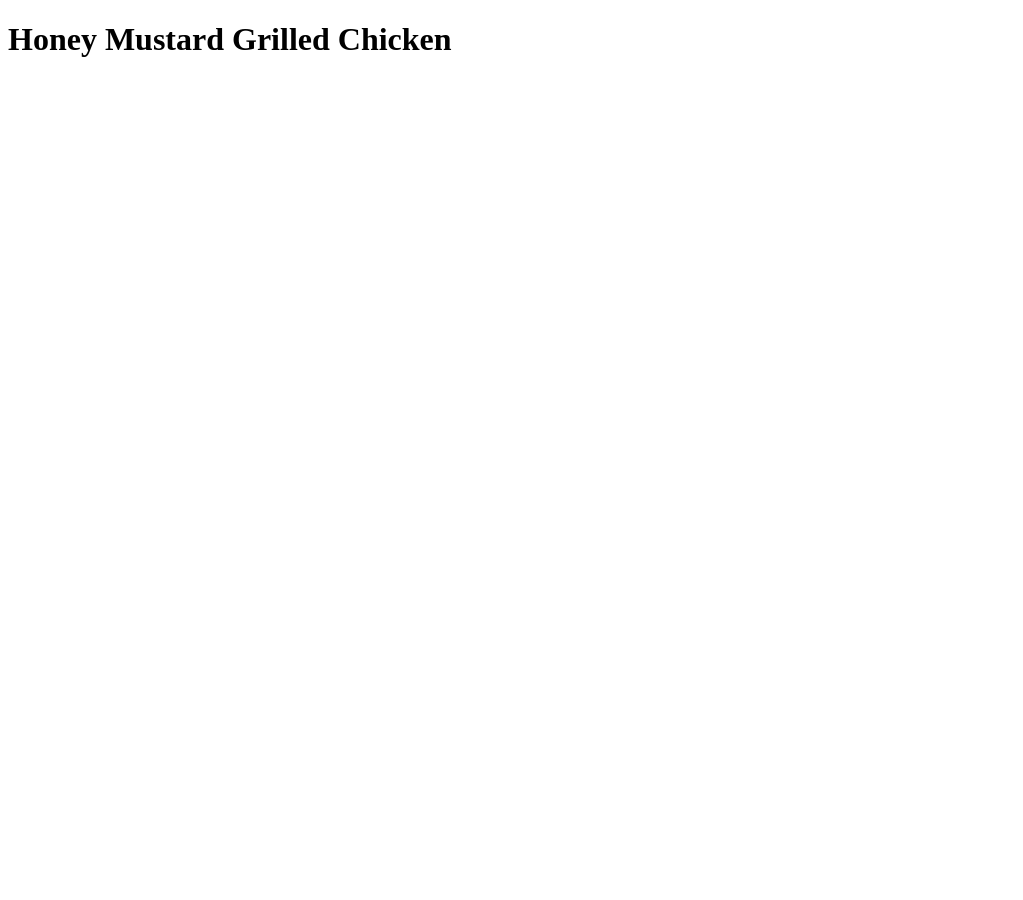
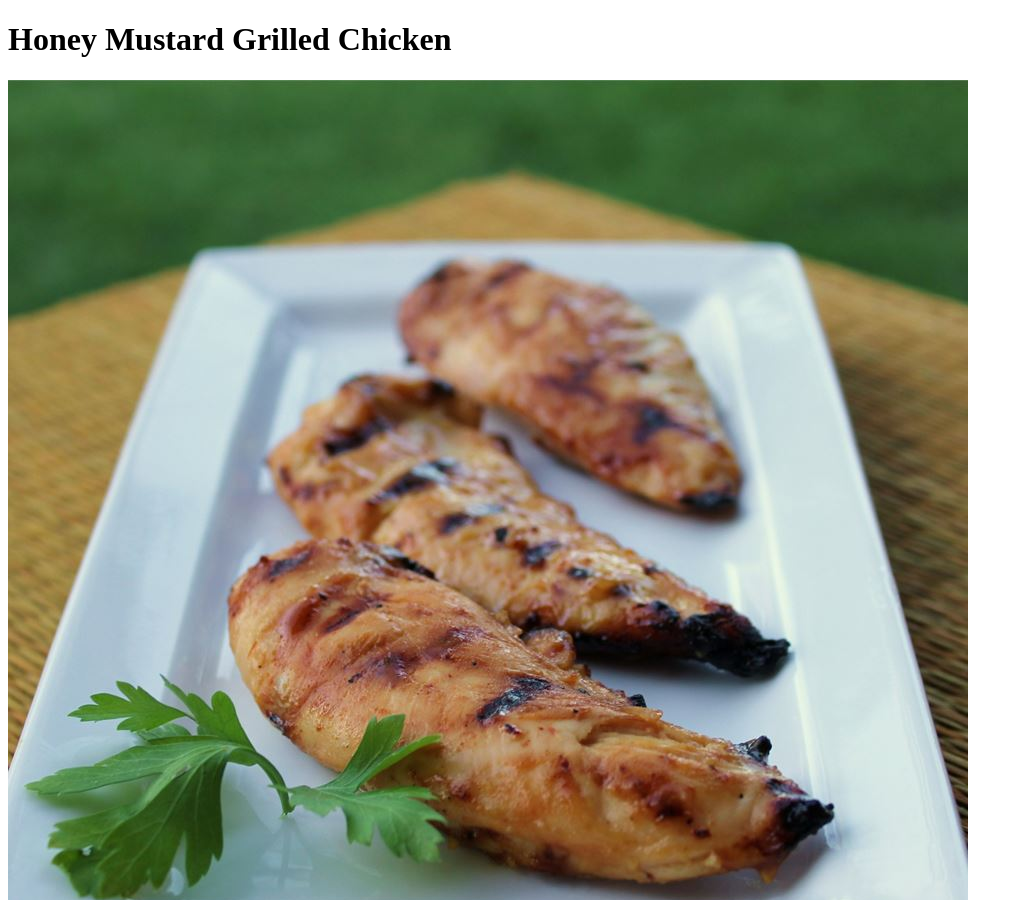
Before and after one commit to coopersimpson/odin-recipes, a plain HTML site: page recipes/honey-mustard-grilled-chicken.html in a window 1280 px wide. Shown: the top 900 px of the page, without its empty margins (0-1023 px from the left). Before the commit the page ends 800 px from the top, so only its background shows below. Drawn offline with Linux system fonts and the light colour scheme.

Commit message:
Add picture of chicken to honey mustard grilled chicken recipe page

```diff
--- a/recipes/honey-mustard-grilled-chicken.html
+++ b/recipes/honey-mustard-grilled-chicken.html
@@ -6,4 +6,5 @@
 </head>
 <body>
     <h1>Honey Mustard Grilled Chicken</h1></body>
+    <img src="../img/honey-mustard-grilled-chicken.jpg" alt="Picture of a delicious piece of honey mustard grilled chicken.">
 </html>
```
Also changed, not shown: img/honey-mustard-grilled-chicken.jpg (added).
